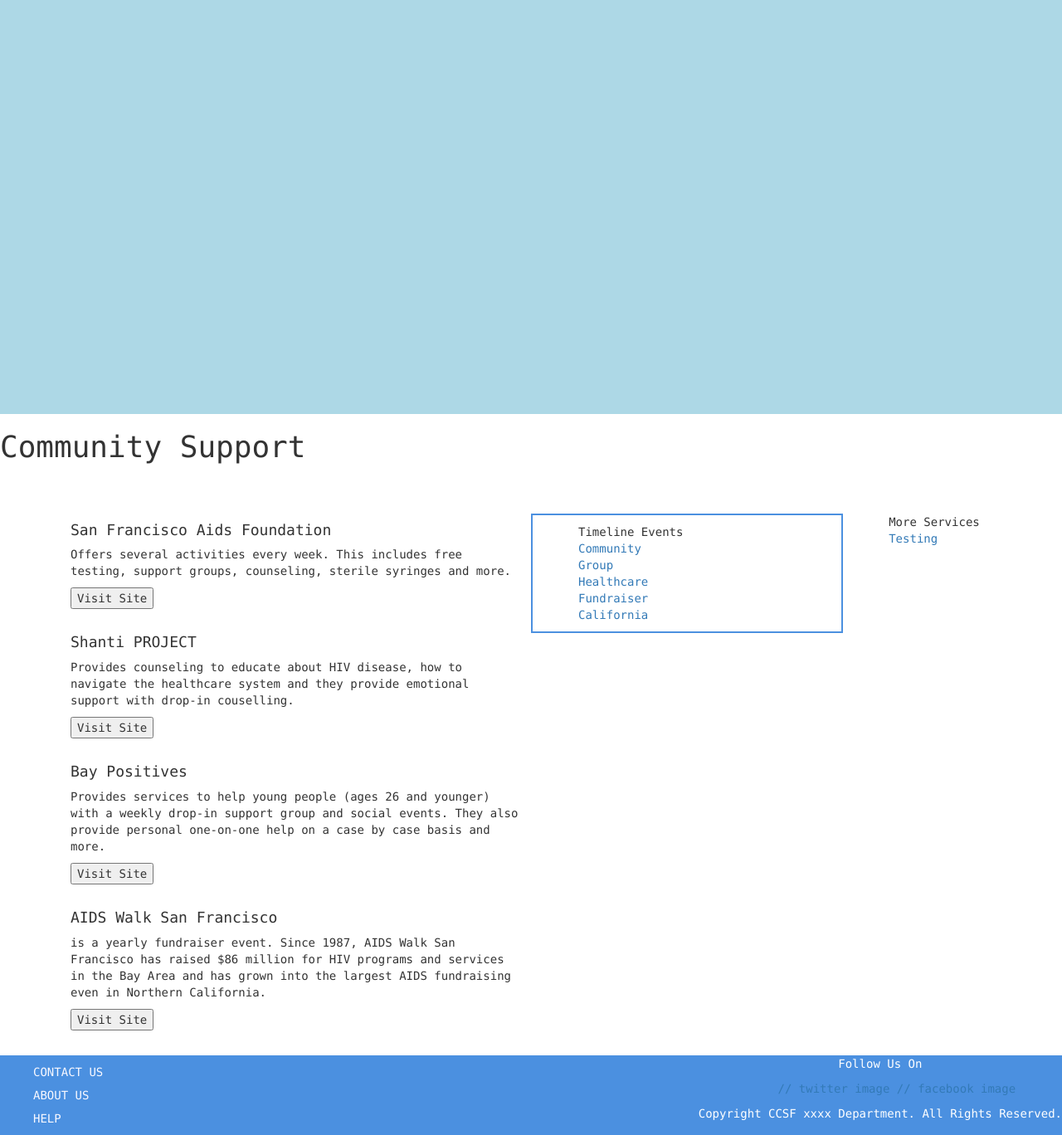
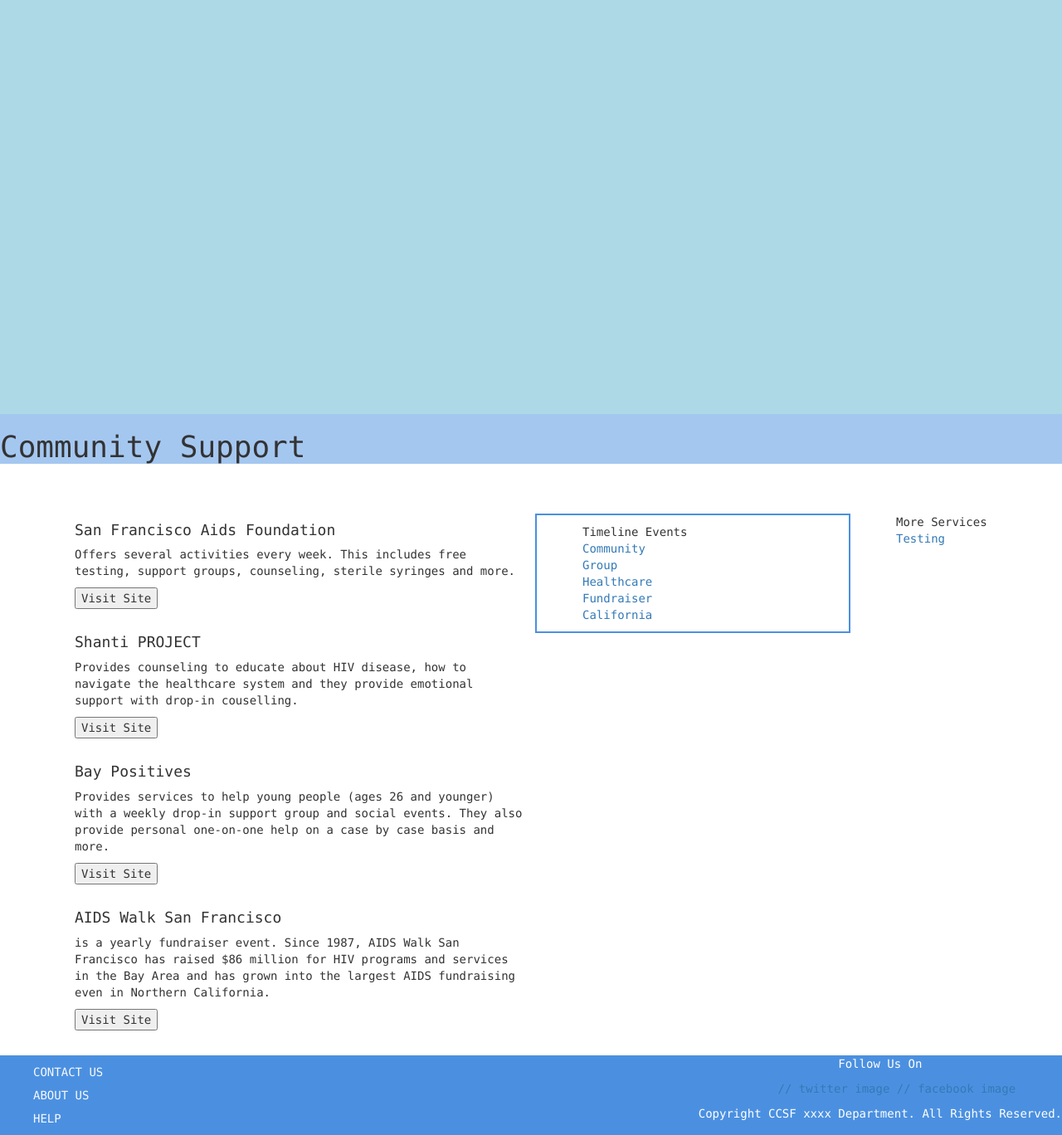
Before and after one commit to Lutalo/HIV-Timeline-CS195, a Flask app: page /support in a window 1280 px wide. Shown: the part 73-1441 px from the top of the page at 83% size. Run offline with Flask 2, Linux system fonts and the light colour scheme; some libraries are stand-ins or nearby versions.

Commit message:
itty bitty edits

```diff
--- a/app/static/css/main.css
+++ b/app/static/css/main.css
@@ -29,7 +29,6 @@ li {
 }
 
 .timeline-events {
-  width: 33%;
   border: 2px solid #4B90E0;
   box-sizing: border-box;
   /* top | right | bottom | left */
@@ -39,10 +38,8 @@ li {
 
 .container {
   margin-top: 60px;
-}
-
-.partner {
-  margin-bottom: 30px;
+  margin-left: 60px;
+  margin-right: 60px;
 }
 
 .container-navbar {
@@ -50,9 +47,18 @@ li {
   color: #4B90E0;
 }
 
-/*a:hover {
-  color: #000;
-}*/
+.heading {
+  background-color: #A4C7F0;
+}
+
+.heading-text {
+  bottom: 0;
+  left: 0;
+}
+
+.partner {
+  margin-bottom: 30px;
+}
 
 #footer {
   background: #4B90E0;
--- a/app/templates/support.html
+++ b/app/templates/support.html
@@ -28,8 +28,12 @@
 
 	<!-- body html here -->
 	<div class="heading">
-		<div class="main-img"></div>
-		<h1 class="heading-text">Community Support</h1>
+		<div class="main-img">
+			<!-- image here -->
+		</div>
+		<div class="heading-text">
+			<h1>Community Support</h1>
+		</div>
 	</div>
 
 	<div class="container">
```
Also changed, not shown: 1 other file.
